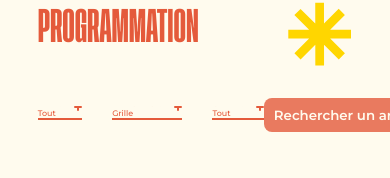
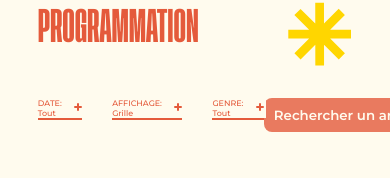
Before and after one commit to sebgrtd/sae-fest-iuto, a React (Vite) app: page /programmation in a window 390 px wide. Shown: the part 125-303 px from the top of the page. Built offline with nearby package versions, Linux system fonts and the light colour scheme; grey boxes are pictures that could not be loaded.

Commit message:
fix des combobox qui n'étaient psa très responsives ni très bien optimisées

```diff
--- a/src/components/form/Combo.tsx
+++ b/src/components/form/Combo.tsx
@@ -1,5 +1,5 @@
 import { motion } from 'framer-motion'
-import {useState} from 'react'
+import {useState, useRef, useEffect} from 'react'
 
 type Props = {
     choices : string[],
@@ -47,8 +47,11 @@ export default function Combo(props: Props) {
 
   return (
     <div className="combo">
-        <div className="always-visible" onClick={() => {setIsOpen(!isOpen)}}>
 
+        <div
+        className="always-visible"
+        onClick={() => {setIsOpen(!isOpen)}}
+        >
             <h4>{`${props.title}: ${props.currentChoice}`}</h4>
 
             <motion.div className="btn-open"
--- a/src/index.css
+++ b/src/index.css
@@ -624,16 +624,15 @@ input[type="number"]::-webkit-outer-spin-button {
   position: relative;
 }
 
-.combo::before{
+.combo .always-visible::before{
   content: "";
   position: absolute;
-  bottom:3.25rem;
-  left:0;
-  width: 100%;
+  left:-5%;
+  width: 110%;
   height: 100vh;
   background-color: var(--color-light);
-  z-index: 15;
-
+  z-index: -1;
+  bottom: 0;
 }
 
 .combo .always-visible{
@@ -644,6 +643,7 @@ input[type="number"]::-webkit-outer-spin-button {
   z-index: 10;
   background-color: var(--color-light);
   cursor: pointer;
+  position: relative;
 }
 
 .combo .always-visible h4{
```
